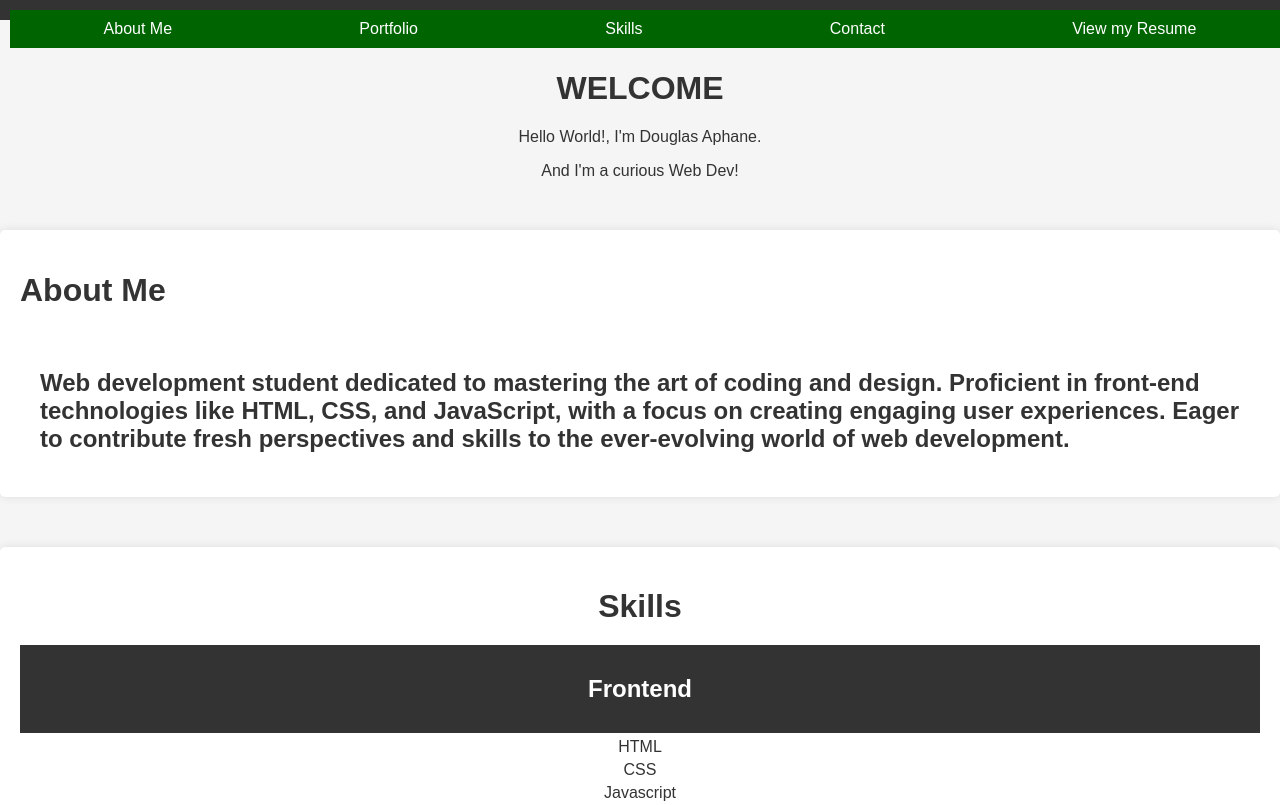
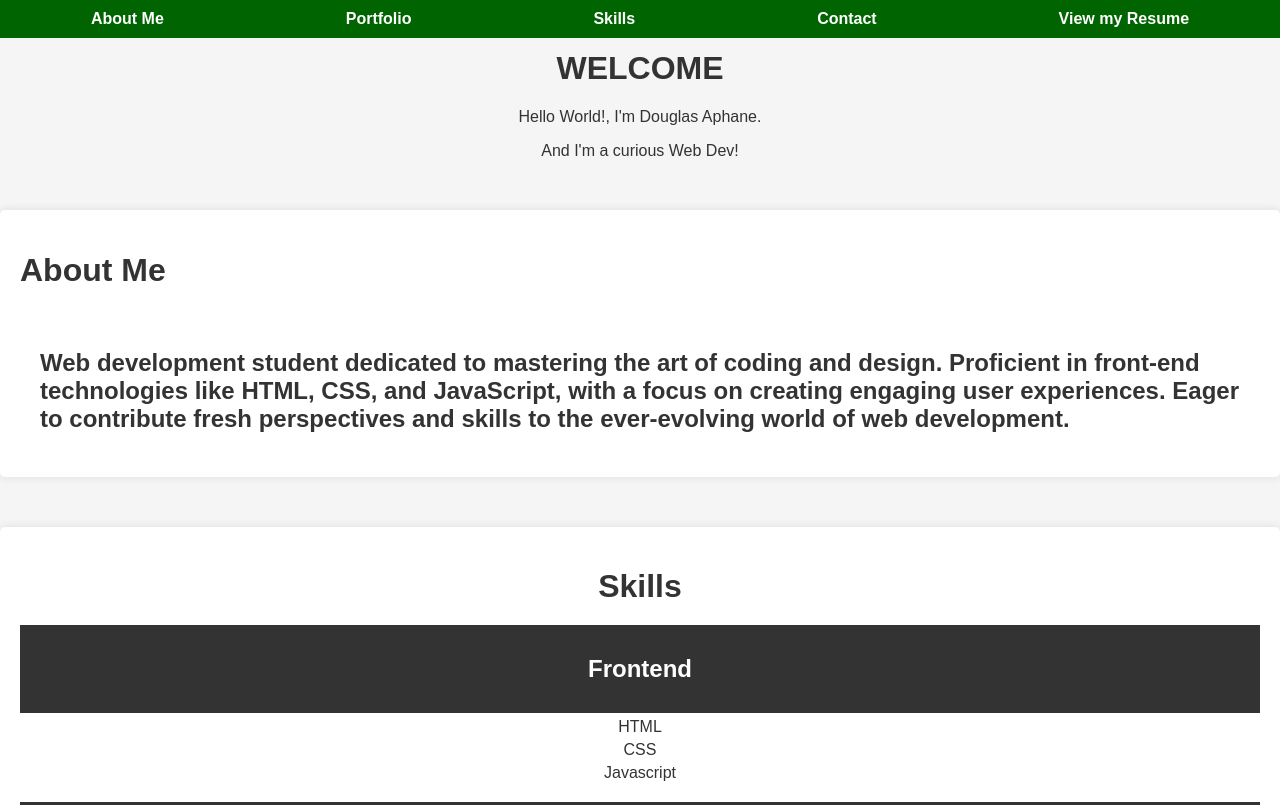
Before and after one commit to SteezyD21/SteezyD21.github.io, a plain HTML site: page index.html in a window 1280 px wide. Shown: the top 805 px of the page. Drawn offline with Linux system fonts and the light colour scheme.

Commit message:
Add files via upload

```diff
--- a/index.css
+++ b/index.css
@@ -1,4 +1,5 @@
 /* index.css */
+
 
 body {
     font-family: 'Arial', sans-serif;
@@ -8,10 +9,15 @@ body {
     color: #333;
 }
 
+
 header {
-    background-color: #333;
     color: #fff;
-    padding: 10px;
+    font-weight: bolder;
+    position: fixed;
+    width: 100%;
+    top: 0;
+    background-color: rgb(6, 63, 6);
+    z-index: 1000;
 }
 
 .navigation-bar {
@@ -20,6 +26,7 @@ header {
     align-items: center;
     position: fixed;background-color: darkgreen;
     width: 100%;
+    margin-top: 0%;
 }
 
 .nav-pill {
@@ -31,6 +38,8 @@ header {
 .main {
     padding: 20px;
 }
+
+
 
 .welcome-space {
     text-align: center;
```
